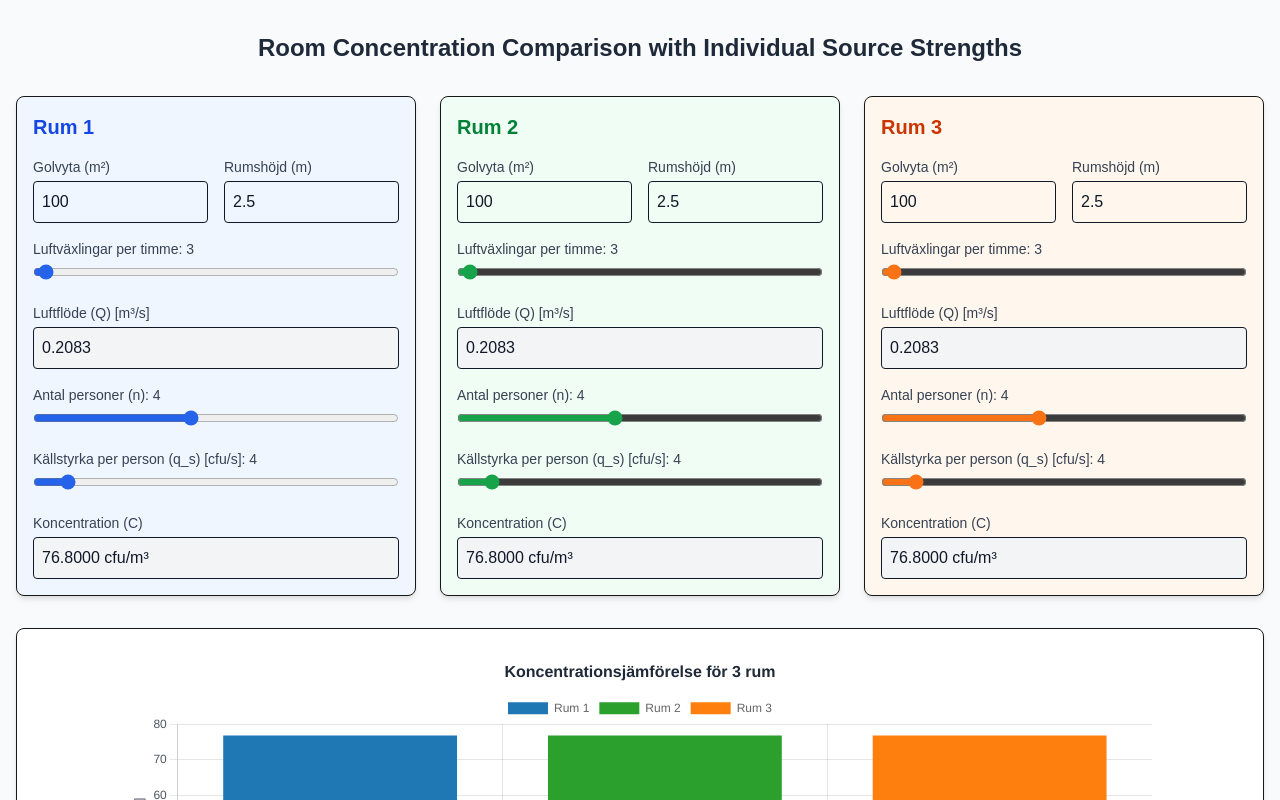
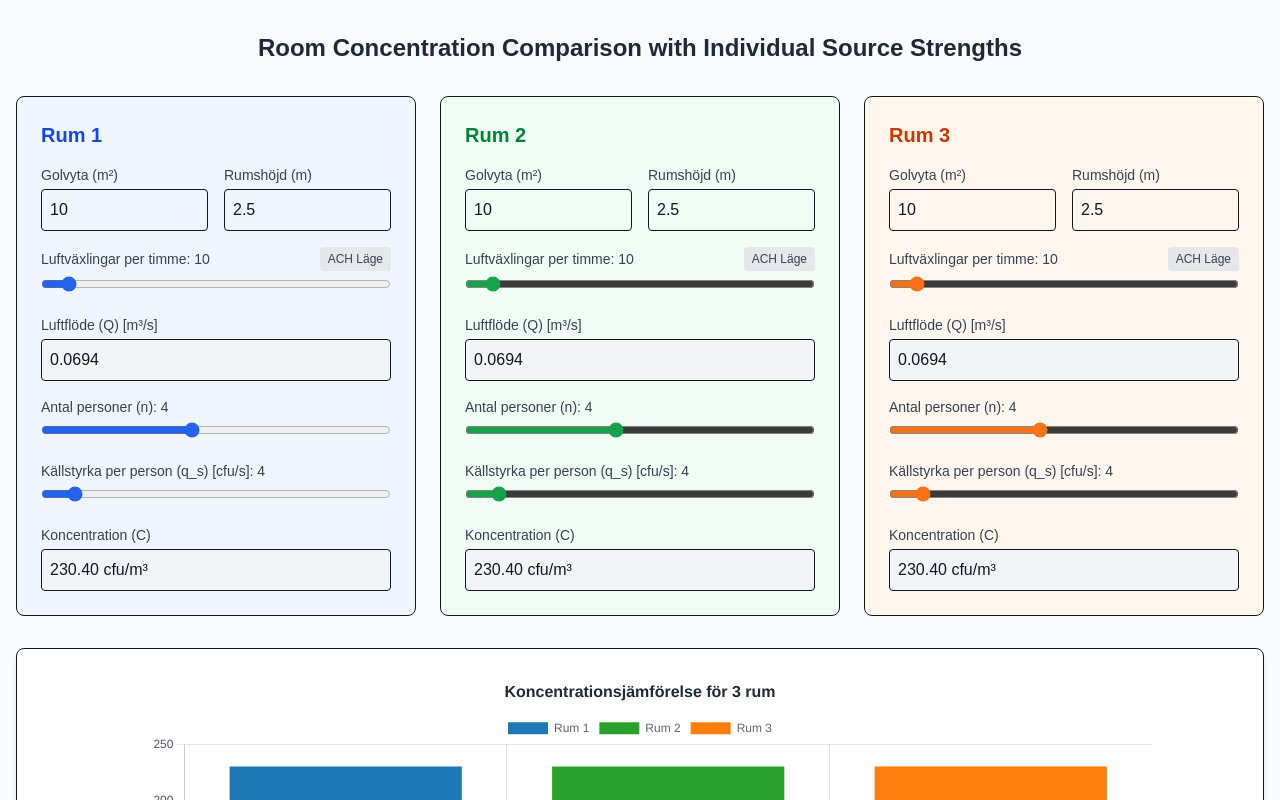
Before and after one commit to daniel0222uu/RoomComparison, a Next.js app: page / in a window 1280 px wide. Shown: the top 800 px of the page. Built offline with nearby package versions, Linux system fonts and the light colour scheme.

Commit message:
Andro ändringar, låsa Q och räkna baklänges.

```diff
--- a/src/components/Room.tsx
+++ b/src/components/Room.tsx
@@ -1,6 +1,4 @@
-// src/components/Room.tsx
-import { useState, useEffect } from "react";
-import { calculateQ, calculateC } from "../utils/calculations";
+import { useState, useEffect, useCallback } from "react";
 
           interface RoomProps {
             roomNumber: number;
@@ -8,45 +6,57 @@ interface RoomProps {
             accentColor: string;
             bgColor: string;
             onChange: (q: number, qs: number, n: number) => void;
-  step?: number;
+            step: number;
           }
 
-export default function Room({
-  roomNumber,
-  color,
-  accentColor,
-  bgColor,
-  onChange,
-  step = 0.1
-}: RoomProps) {
-  const [area, setArea] = useState(100);
+          export default function Room({ roomNumber, color, accentColor, bgColor, onChange, step }: RoomProps) {
+            const [area, setArea] = useState(10);
             const [height, setHeight] = useState(2.5);
-  const [airChanges, setAirChanges] = useState(3);
-  const [q, setQ] = useState(0);
+            const [airChanges, setAirChanges] = useState(10);
             const [n, setN] = useState(4);
             const [qs, setQs] = useState(4);
+            const [q, setQ] = useState(0);
             const [c, setC] = useState("");
+            const [directQMode, setDirectQMode] = useState(false);
 
-  // Update Q value
             useEffect(() => {
-    const newQ = calculateQ(area, height, airChanges);
+              // Calculate q based on air changes if not in direct mode
+              if (!directQMode) {
+                const volume = area * height; // m^3
+                const calculatedQ = (airChanges * volume) / 3600; // m^3/s
+                setQ(calculatedQ);
+              } else {
+                // Update airChanges based on Q when in direct mode
+                const volume = area * height; // m^3
+                const calculatedAirChanges = (q * 3600) / volume;
+                setAirChanges(calculatedAirChanges);
+              }
+
+              // Calculate concentration
+              if (q > 0) {
+                const concentration = (n * qs) / q;
+                setC(concentration.toFixed(2) + " cfu/m³");
+              } else {
+                setC("∞ cfu/m³");
+              }
+
+              onChange(q, qs, n);
+            }, [area, height, airChanges, n, qs, q, onChange, directQMode]);
+
+            // Handle direct Q input change
+            const handleQChange = (e: React.ChangeEvent<HTMLInputElement>) => {
+              const newQ = parseFloat(e.target.value) || 0;
               setQ(newQ);
-    onChange(newQ, qs, n);
-  }, [area, height, airChanges, qs, n, onChange]);
+            };
 
-  // Update C value
-  useEffect(() => {
-    setC(calculateC(q, qs, n));
-  }, [q, qs, n]);
-
-  // Update parent when qs or n changes
-  useEffect(() => {
-    onChange(q, qs, n);
-  }, [qs, n, q, onChange]);
+            // Toggle between direct Q mode and air changes mode
+            const toggleQMode = () => {
+              setDirectQMode(!directQMode);
+            };
 
             return (
-    <div className={`p-4 border rounded-lg shadow-md ${bgColor}`}>
-      <h2 className={`text-xl font-semibold mb-4 ${color}`}>Rum {roomNumber}</h2>
+              <div className={`p-6 border rounded-lg ${bgColor} relative`}>
+                <h2 className={`text-xl font-bold mb-4 ${color}`}>Rum {roomNumber}</h2>
 
                 <div className="grid grid-cols-2 gap-4 mb-4">
                   <div>
@@ -71,9 +81,17 @@ export default function Room({
                 </div>
 
                 <div className="mb-4">
-        <label className="block text-sm font-medium mb-1 text-gray-700">
-          Luftväxlingar per timme: {airChanges}
+                  <div className="flex justify-between items-center mb-1">
+                    <label className="block text-sm font-medium text-gray-700">
+                      {directQMode ? `Luftväxlingar per timme: ${airChanges.toFixed(2)}` : `Luftväxlingar per timme: ${airChanges}`}
                     </label>
+                    <button
+                      onClick={toggleQMode}
+                      className={`text-xs px-2 py-1 rounded ${directQMode ? 'bg-gray-600 text-white' : 'bg-gray-200 text-gray-700'}`}
+                    >
+                      {directQMode ? "Q Läge" : "ACH Läge"}
+                    </button>
+                  </div>
                   <input
                     type="range"
                     min="1"
@@ -82,7 +100,11 @@ export default function Room({
                     value={airChanges}
                     onChange={(e) => setAirChanges(parseFloat(e.target.value))}
                     className={`w-full ${accentColor}`}
-          style={{ accentColor: accentColor.includes("blue") ? "#2563eb" : accentColor.includes("green") ? "#16a34a" : "#f97316" }}
+                    style={{
+                      accentColor: accentColor.includes("blue") ? "#2563eb" : accentColor.includes("green") ? "#16a34a" : "#f97316",
+                      opacity: directQMode ? 0.5 : 1
+                    }}
+                    disabled={directQMode}
                   />
                 </div>
 
@@ -91,8 +113,10 @@ export default function Room({
                   <input
                     type="number"
                     value={q.toFixed(4)}
-          readOnly
-          className="w-full p-2 border rounded bg-gray-100 text-gray-900"
+                    onChange={handleQChange}
+                    readOnly={!directQMode}
+                    className={`w-full p-2 border rounded ${directQMode ? 'bg-white' : 'bg-gray-100'} text-gray-900`}
+                    step="0.001"
                   />
                 </div>
 
```
Lines whose indentation alone changed are shown as unchanged.
